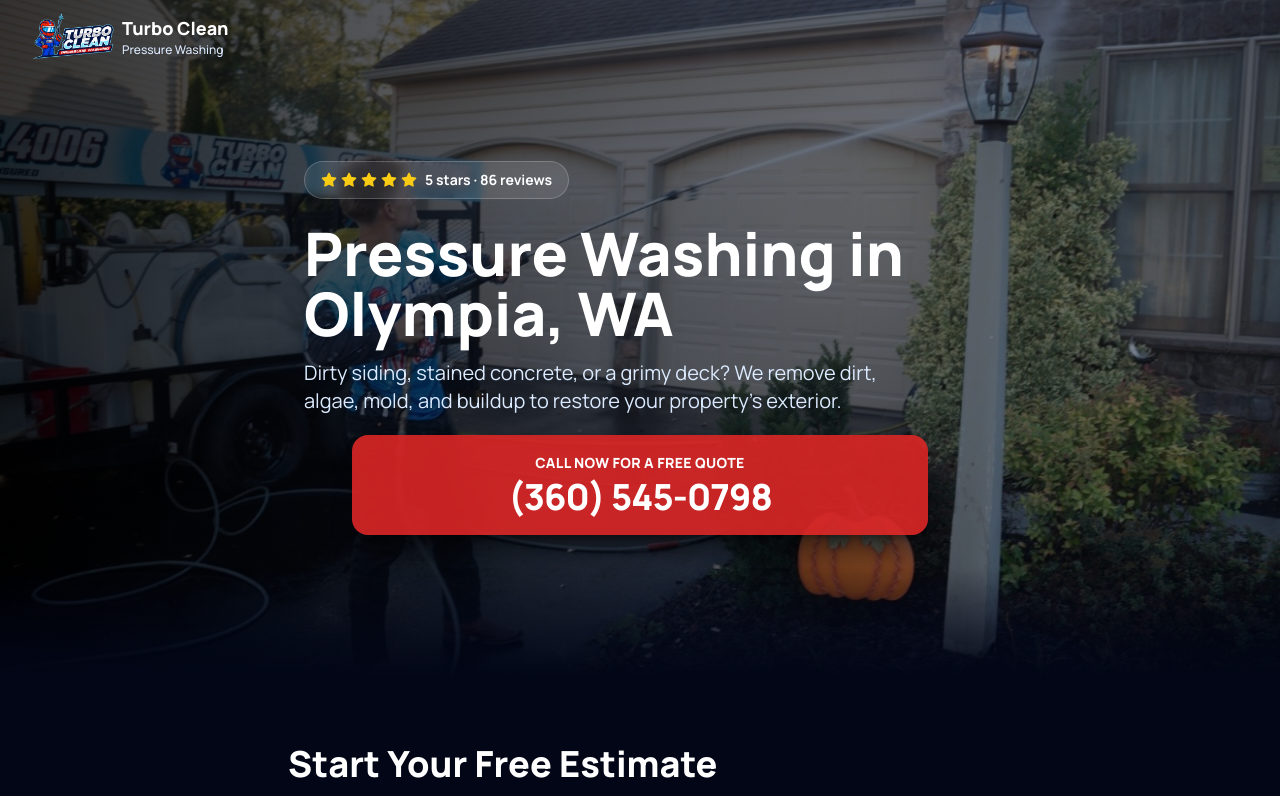
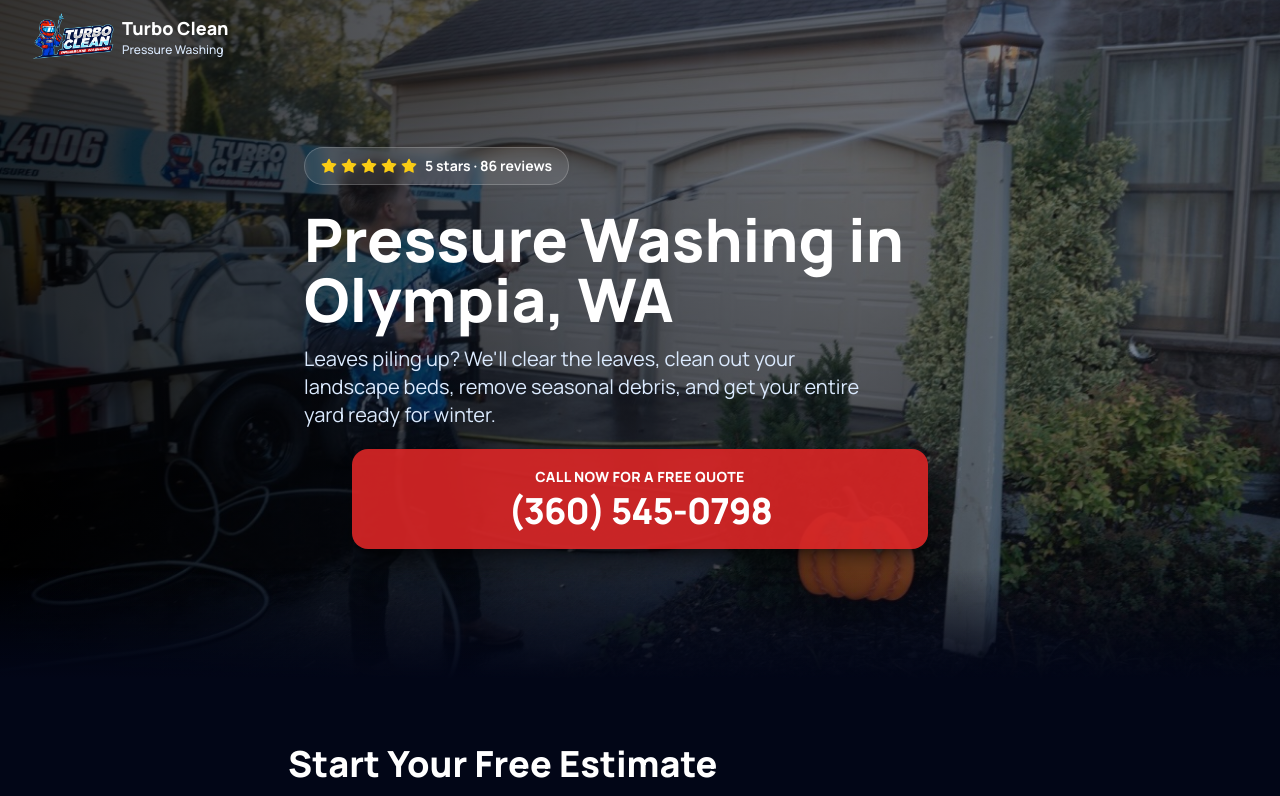
Before and after one commit to sammitrzyk/turboclean, a React (Vite) app: page / in a window 1280 px wide. Shown: the top 796 px of the page. Built offline with nearby package versions, Linux system fonts and the light colour scheme; no server answers.

Commit message:
Update hero subheadline to fall cleanup messaging

```diff
--- a/src/components/Hero.tsx
+++ b/src/components/Hero.tsx
@@ -31,7 +31,7 @@ export default function Hero() {
           </h1>
 
           <p className="text-lg sm:text-xl text-brand-100 mb-5 max-w-xl animate-fade-in-up" style={{ animationDelay: '0.1s' }}>
-            Dirty siding, stained concrete, or a grimy deck? We remove dirt, algae, mold, and buildup to restore your property's exterior.
+            Leaves piling up? We'll clear the leaves, clean out your landscape beds, remove seasonal debris, and get your entire yard ready for winter.
           </p>
 
           <div className="animate-fade-in-up" style={{ animationDelay: '0.2s' }}>
```
